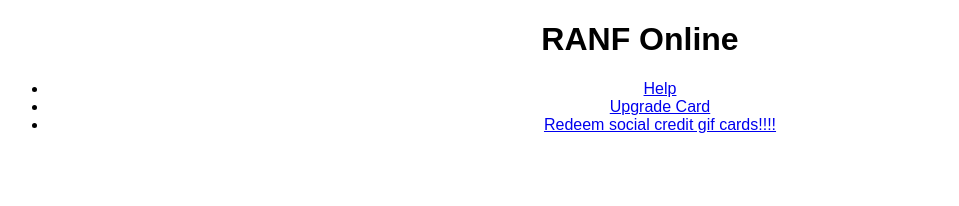
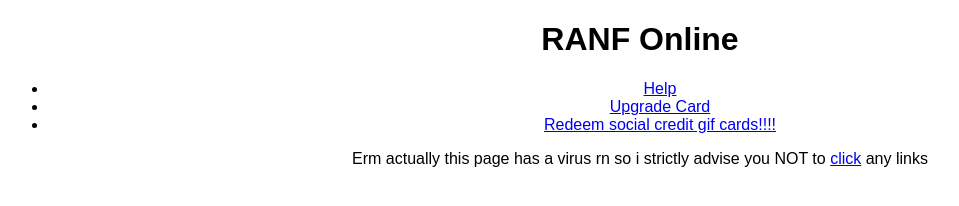
Before and after one commit to justlleoon/ranf-online, a plain HTML site: page index.html in a window 1280 px wide. Shown: the whole page, without its empty margins (0-959 px from the left). Drawn offline with nearby package versions, Linux system fonts and the light colour scheme.

Commit message:
Update index.html

```diff
--- a/index.html
+++ b/index.html
@@ -51,5 +51,6 @@
         <li><a href="https://docs.google.com/forms/d/e/1FAIpQLSdXc6zOVPmJN0uDaSBRxMNKdyZFnqkvpEvPMDCNMd1t7xubWQ/viewform?usp=dialog">Upgrade Card</a></li>
         <li><a href="https://docs.google.com/forms/d/e/1FAIpQLSdCilDoxa0FGPmcgZc5TuIscrWyzBNJ8QbEZG6B7xQyV7WICQ/viewform?usp=dialog">Redeem social credit gif cards!!!!</a></li>
     </ul>
+    Erm actually this page has a virus rn so i strictly advise you NOT to <a href="https://youareanidiot.cc">click</a> any links
 </body>
 </html>
```
